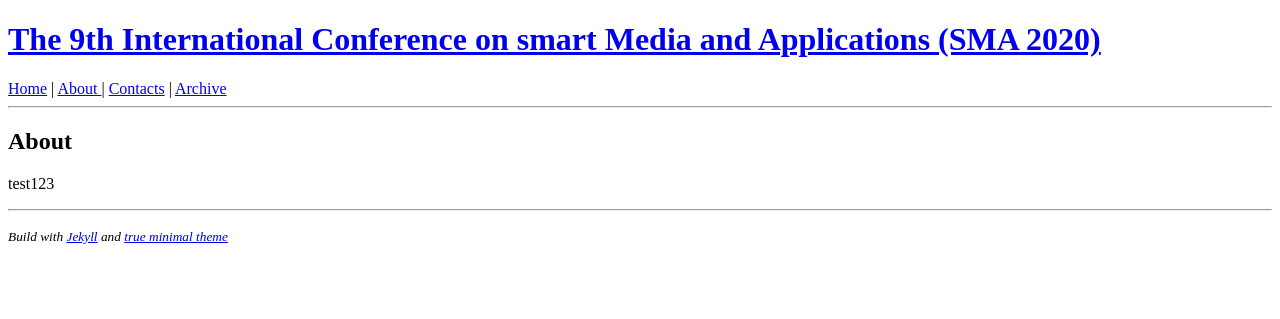
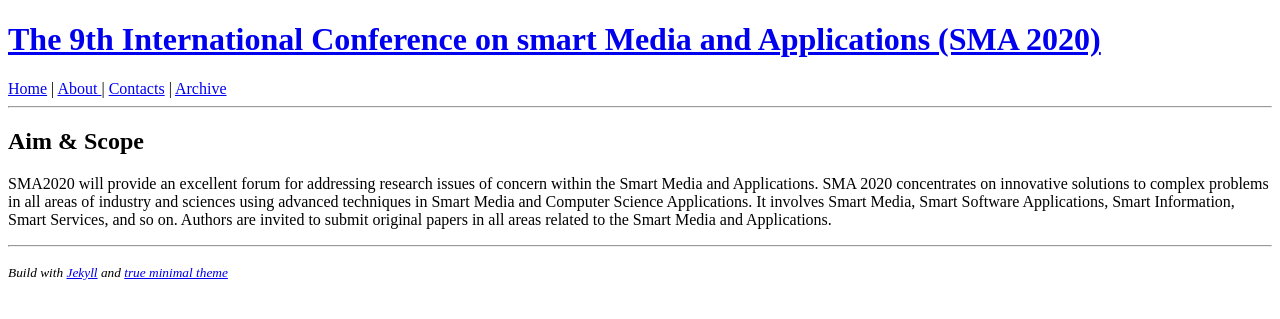
Before and after one commit to icea-conf/sma-2020.github.io, a Jekyll site: the page built from aim/index.html, in a window 1280 px wide. Shown: the top 319 px of the page. Built offline with Jekyll 4.4.1, drawn with Linux system fonts in a browser that asks for light colours.

Commit message:
Update index.html

```diff
--- a/aim/index.html
+++ b/aim/index.html
@@ -1,6 +1,6 @@
 ---
 layout: default
 ---
-            <h2>About</h2>
-            <p>test123</p>
+            <h2>Aim & Scope</h2>
+            <p>SMA2020 will provide an excellent forum for addressing research issues of concern within the Smart Media and Applications. SMA 2020 concentrates on innovative solutions to complex problems in all areas of industry and sciences using advanced techniques in Smart Media and Computer Science Applications. It involves Smart Media, Smart Software Applications, Smart Information, Smart Services, and so on. Authors are invited to submit original papers in all areas related to the Smart Media and Applications.</p>
 </div>
```
